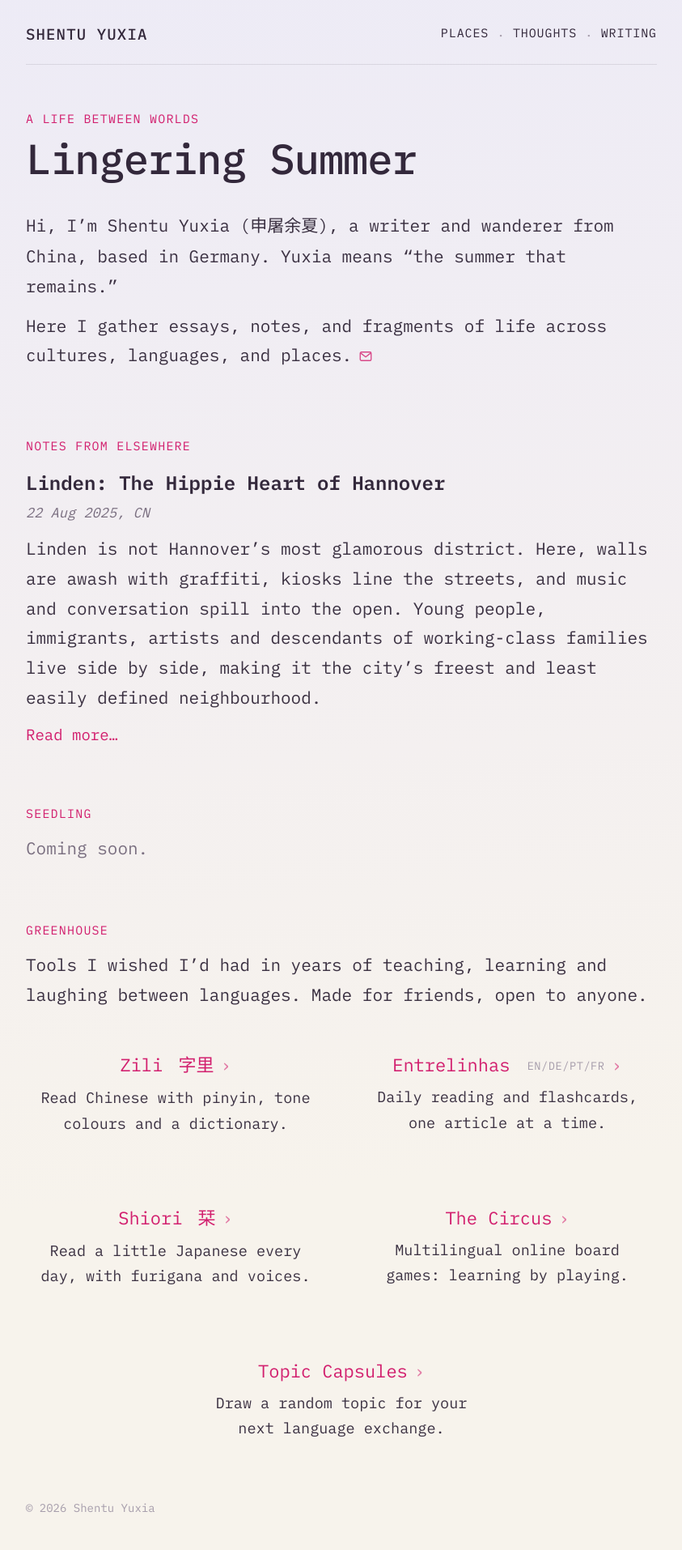
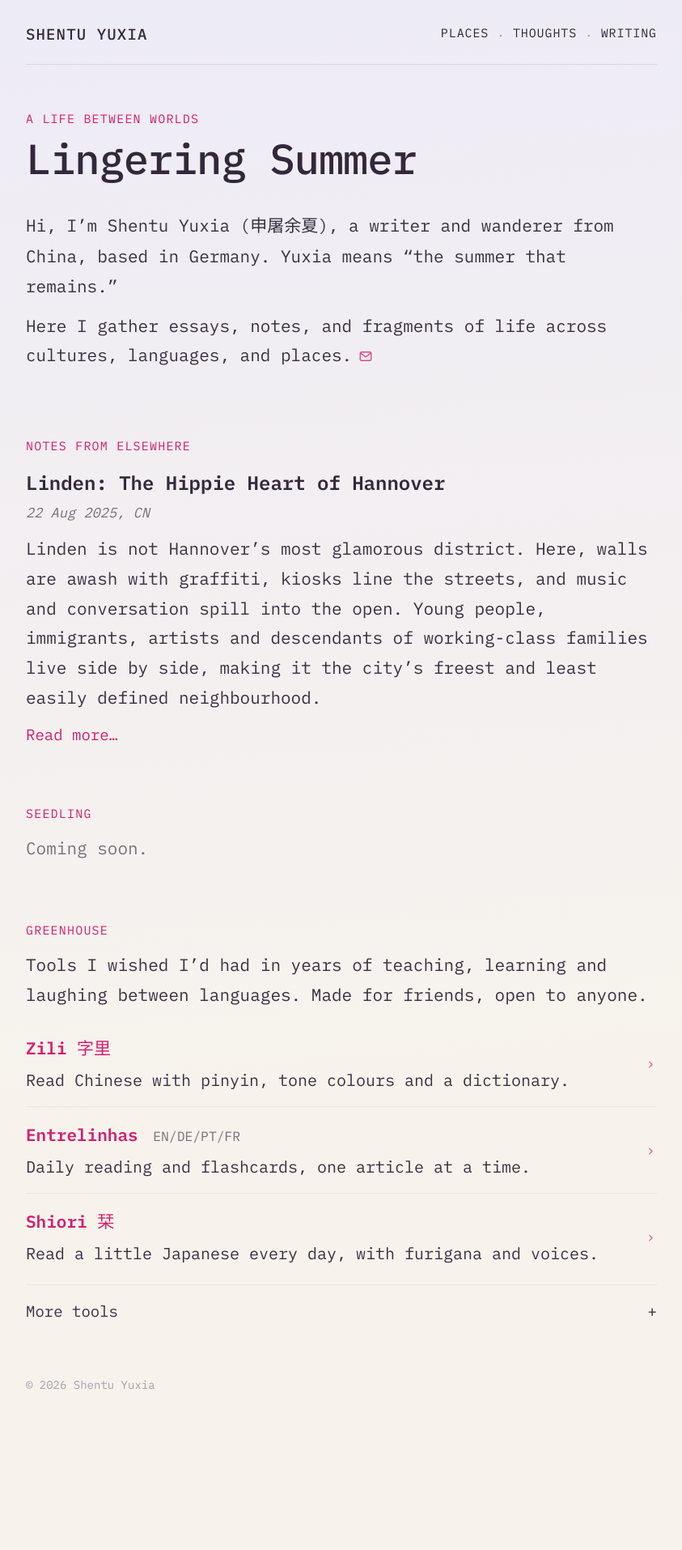
Before and after one commit to Shentuyuxia/lingersummer, a Jekyll site: the page built from index.html, in a window 1280 px wide. Shown: the whole page at 81% size, without its empty margins (218-1061 px from the left). Built offline with Jekyll 4.4.1, drawn with Linux system fonts in a browser that asks for light colours; after the commit the page ends 1762 px from its top, so only the background shows below that.

Commit message:
Greenhouse: back to original list; no logos, tool names in rose
Co-Authored-By: Claude Opus 5.5 <noreply@anthropic.com>
Claude-Session: https://claude.ai/code/session_015WS6KrdzTWWzbZ5CE5hxyi

```diff
--- a/index.html
+++ b/index.html
@@ -223,20 +223,13 @@ layout: null
   .eyebrow{margin:0 0 10px;color:var(--accent);font-size:clamp(13px,1.2vw,15px);letter-spacing:.08em;text-transform:uppercase}
   /* narrower reading column */
   .wrap{max-width:820px!important}
-  /* Greenhouse: two-column tool grid, centred, no logos */
-  .tools-grid{list-style:none;margin:36px 0 0;padding:0;display:grid;grid-template-columns:1fr 1fr;gap:48px 40px}
-  .tools-grid li:last-child:nth-child(odd){grid-column:1/-1;justify-self:center;max-width:calc(50% - 20px)}
-  .tool{display:block;text-align:center;text-decoration:none;padding:18px 16px 20px;border-radius:14px;transition:background .25s,transform .25s}
-  .tool:hover,.tool:focus-visible{background:rgba(210,31,110,.06);transform:translateY(-2px)}
-  .tool:focus-visible{outline:1.5px solid var(--rule);outline-offset:2px}
-  .tn{display:inline-block;color:var(--accent);font-weight:400;font-size:clamp(18px,1.8vw,22px);line-height:1.4}
-  .tn .zh{font-weight:300;margin-left:6px}
-  .tn .langs{font-size:.62em;color:var(--faint);letter-spacing:.04em;margin-left:8px;vertical-align:2px}
-  .tn .go{display:inline-block;margin-left:8px;opacity:.55;transition:transform .25s,opacity .25s}
-  .tool:hover .go,.tool:focus-visible .go{transform:translateX(4px);opacity:1}
-  .tool:hover .tn{text-decoration:underline;text-decoration-thickness:1px;text-underline-offset:5px;text-decoration-color:var(--rule)}
-  .td{display:block;margin-top:8px;color:var(--muted);font-size:clamp(16px,1.6vw,18.5px);line-height:1.7}
-  @media (max-width:600px){ .tools-grid{grid-template-columns:1fr;gap:16px} .tools-grid li:last-child:nth-child(odd){max-width:none} }
+  /* Greenhouse: no logos, tool names in rose */
+  .row{grid-template-columns:1fr 14px!important}
+  .more summary{padding-left:0!important}
+  .row b{color:var(--accent)!important}
+  .row b .zh{font-weight:500}
+  .row:hover b{text-decoration-color:var(--rule)}
+  @media (max-width:600px){ .row .txt b{grid-column:1} .row .d{grid-column:1/2} .row .go{grid-column:2} }
   /* one label style: eyebrow and section names match */
   .eyebrow,.blk h2,.blk h2.fold-h{font-family:"IBM Plex Mono",ui-monospace,monospace!important;font-size:clamp(13px,1.2vw,15px)!important;font-weight:400!important;letter-spacing:.08em!important;text-transform:uppercase!important;color:var(--accent)!important;line-height:1.4!important}
   .blk .post:first-child{padding-top:14px}
@@ -323,13 +316,18 @@ layout: null
   <section id="greenhouse" class="blk">
     <h2>Greenhouse</h2>
     <p class="ghintro">Tools I wished I’d had in years of teaching, learning and laughing between languages. Made for friends, open to anyone.</p>
-    <ul class="tools-grid">
-      <li><a class="tool" href="https://shentuyuxia.github.io/Zili/"><span class="tn">Zili <span class="zh" lang="zh">字里</span><span class="go" aria-hidden="true">›</span></span><span class="td">Read Chinese with pinyin, tone colours and a dictionary.</span></a></li>
-      <li><a class="tool" href="https://shentuyuxia.github.io/entrelinhas/"><span class="tn">Entrelinhas <span class="langs">EN/DE/PT/FR</span><span class="go" aria-hidden="true">›</span></span><span class="td">Daily reading and flashcards, one article at a time.</span></a></li>
-      <li><a class="tool" href="https://shentuyuxia.github.io/shiori/"><span class="tn">Shiori <span class="zh" lang="ja">栞</span><span class="go" aria-hidden="true">›</span></span><span class="td">Read a little Japanese every day, with furigana and voices.</span></a></li>
-      <li><a class="tool" href="https://shentuyuxia.github.io/circus/"><span class="tn">The Circus<span class="go" aria-hidden="true">›</span></span><span class="td">Multilingual online board games: learning by playing.</span></a></li>
-      <li><a class="tool" href="https://shentuyuxia.github.io/Dialogs/"><span class="tn">Topic Capsules<span class="go" aria-hidden="true">›</span></span><span class="td">Draw a random topic for your next language exchange.</span></a></li>
+    <ul class="proj">
+      <li><a class="row" href="https://shentuyuxia.github.io/Zili/"><span class="txt"><b>Zili <span class="zh" lang="zh">字里</span></b><span class="d">Read Chinese with pinyin, tone colours and a dictionary.</span></span><span class="go">›</span></a></li>
+      <li><a class="row" href="https://shentuyuxia.github.io/entrelinhas/"><span class="txt"><b>Entrelinhas <span class="langs">EN/DE/PT/FR</span></b><span class="d">Daily reading and flashcards, one article at a time.</span></span><span class="go">›</span></a></li>
+      <li><a class="row" href="https://shentuyuxia.github.io/shiori/"><span class="txt"><b>Shiori <span class="zh" lang="ja">栞</span></b><span class="d">Read a little Japanese every day, with furigana and voices.</span></span><span class="go">›</span></a></li>
     </ul>
+    <details class="more" id="more">
+      <summary>More tools</summary>
+      <ul class="proj">
+        <li><a class="row" href="https://shentuyuxia.github.io/circus/"><span class="txt"><b>The Circus</b><span class="d">Multilingual online board games: learning by playing.</span></span><span class="go">›</span></a></li>
+        <li><a class="row" href="https://shentuyuxia.github.io/Dialogs/"><span class="txt"><b>Topic Capsules</b><span class="d">Draw a random topic for your next language exchange.</span></span><span class="go">›</span></a></li>
+      </ul>
+    </details>
   </section>
 
   <footer>
```
